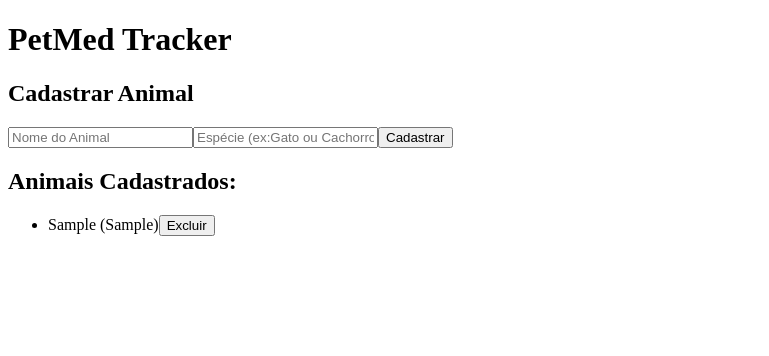
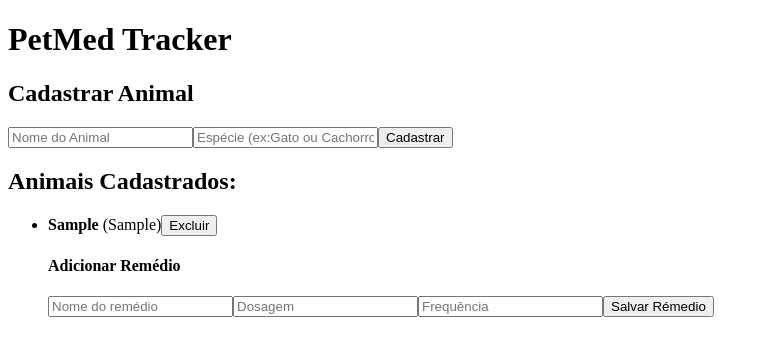
Before and after one commit to AmaranteWellington/PetMed-Tracker, a React (Create React App) app: page / in a window 1280 px wide. Both pictures are taken after typing "Sample", "Sample" into the empty fields and a click on the button "Cadastrar". Shown: the top 356 px of the page, without its empty margins (0-769 px from the left). Built offline with nearby package versions, Linux system fonts and the light colour scheme.

Commit message:
feat: permite adicionar remédios individuais para cada pet com salvamento e exibição

```diff
--- a/src/App.js
+++ b/src/App.js
@@ -1,5 +1,6 @@
-import React, { useState, useEffect } from 'react';
+import React, { useState } from 'react';
 import PetForm from './PetForm';
+import RemedioForm from './RemedioForm';
 
 function App() {
   const [pets, setPets] = useState(() => {
@@ -17,6 +18,21 @@ function App() {
     setPets(novaLista);
     localStorage.setItem('pets', JSON.stringify(novaLista));
   };
+
+  const adicionarRemedioAoPet = (petId, novoRemedio) => {
+    const novaLista = pets.map((pet) => {
+      if (pet.id === petId) {
+        return {
+          ...pet,
+          remedios: [...pet.remedios, novoRemedio],
+        };
+      } else {
+        return pet;
+      }
+    });
+    setPets(novaLista);
+    localStorage.setItem('pets', JSON.stringify(novaLista));
+  };
   return (
     <div>
       <h1>PetMed Tracker</h1>
@@ -25,8 +41,20 @@ function App() {
       <ul>
         {pets.map((pet) => (
           <li key={pet.id}>
-            {pet.nome} ({pet.especie}){''}
+            <strong>{pet.nome}</strong> ({pet.especie}){''}
             <button onClick={() => excluirPet(pet.id)}>Excluir</button>
+            {/*Formulário de remédio*/}
+            <RemedioForm petId={pet.id} onAddRemedio={adicionarRemedioAoPet} />
+            {/*lista de remédio do pet*/}
+            {pet.remedios.length > 0 && (
+              <ul>
+                {pet.remedios.map((remedio) => (
+                  <li key={remedio.id}>
+                    💊{remedio.nome} - {remedio.dosagem} - {remedio.frequencia}
+                  </li>
+                ))}
+              </ul>
+            )}
           </li>
         ))}
       </ul>
--- /dev/null
+++ b/src/RemedioForm.js
@@ -0,0 +1,50 @@
+import React, { useState } from 'react';
+function RemedioForm({ onAddRemedio, petId }) {
+  const [nome, setNome] = useState('');
+  const [dosagem, setDosagem] = useState('');
+  const [frequencia, setFrequencia] = useState('');
+
+  const handleSubmit = (e) => {
+    e.preventDefault();
+    const novoRemedio = {
+      id: Date.now().toString(),
+      nome,
+      dosagem,
+      frequencia,
+      doses: [],
+    };
+    onAddRemedio(petId, novoRemedio);
+    setNome('');
+    setDosagem('');
+    setFrequencia('');
+  };
+  return (
+    <form onSubmit={handleSubmit}>
+      <h4>Adicionar Remédio</h4>
+      <input
+        type="text"
+        placeholder="Nome do remédio"
+        value={nome}
+        onChange={(e) => setNome(e.target.value)}
+        required
+      />
+      <input
+        type="text"
+        placeholder="Dosagem"
+        value={dosagem}
+        onChange={(e) => setDosagem(e.target.value)}
+        required
+      />
+      <input
+        type="text"
+        placeholder="Frequência"
+        value={frequencia}
+        onChange={(e) => setFrequencia(e.target.value)}
+        required
+      />
+      <button type="submit">Salvar Rémedio</button>
+    </form>
+  );
+}
+
+export default RemedioForm;
```
